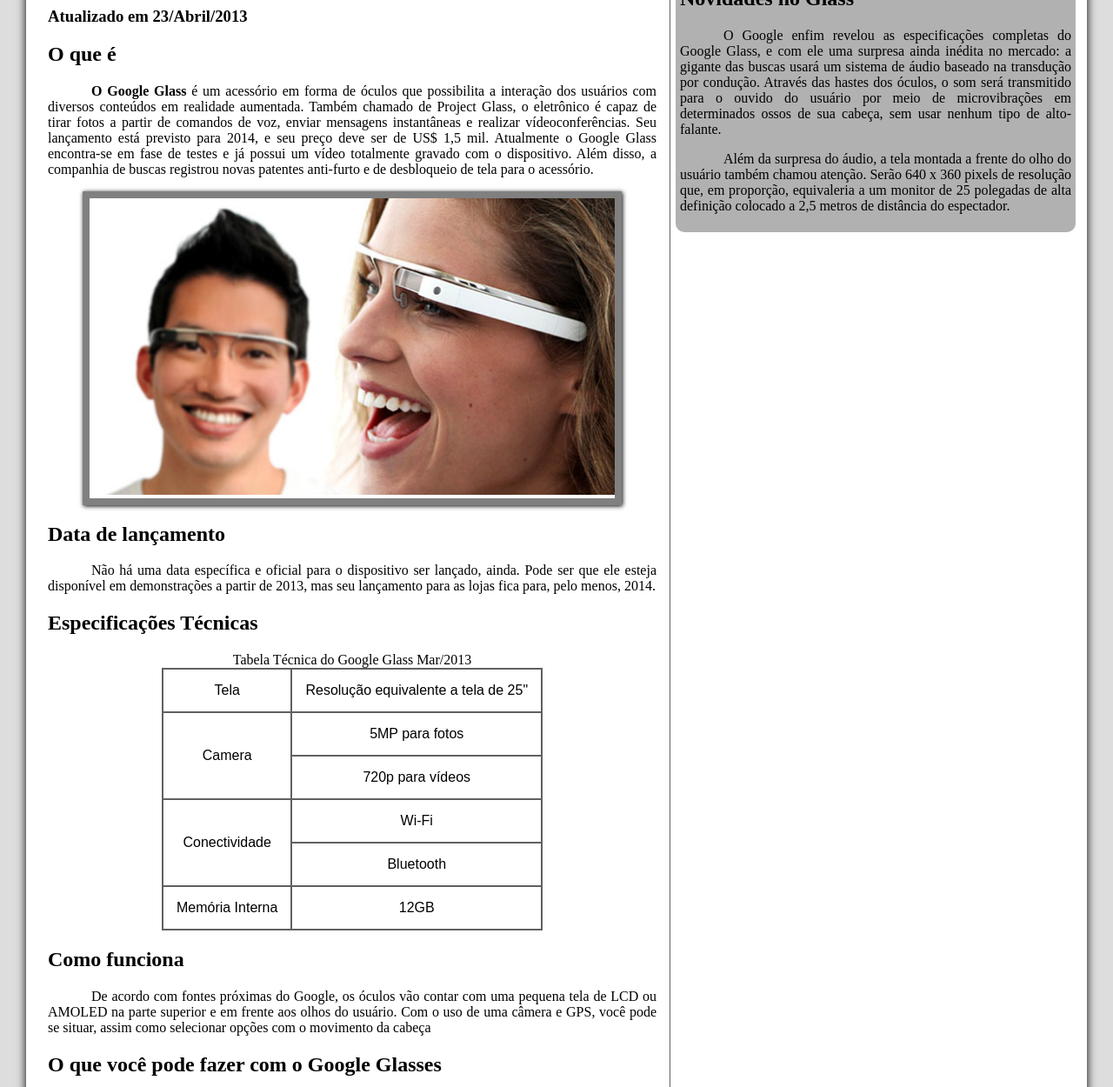
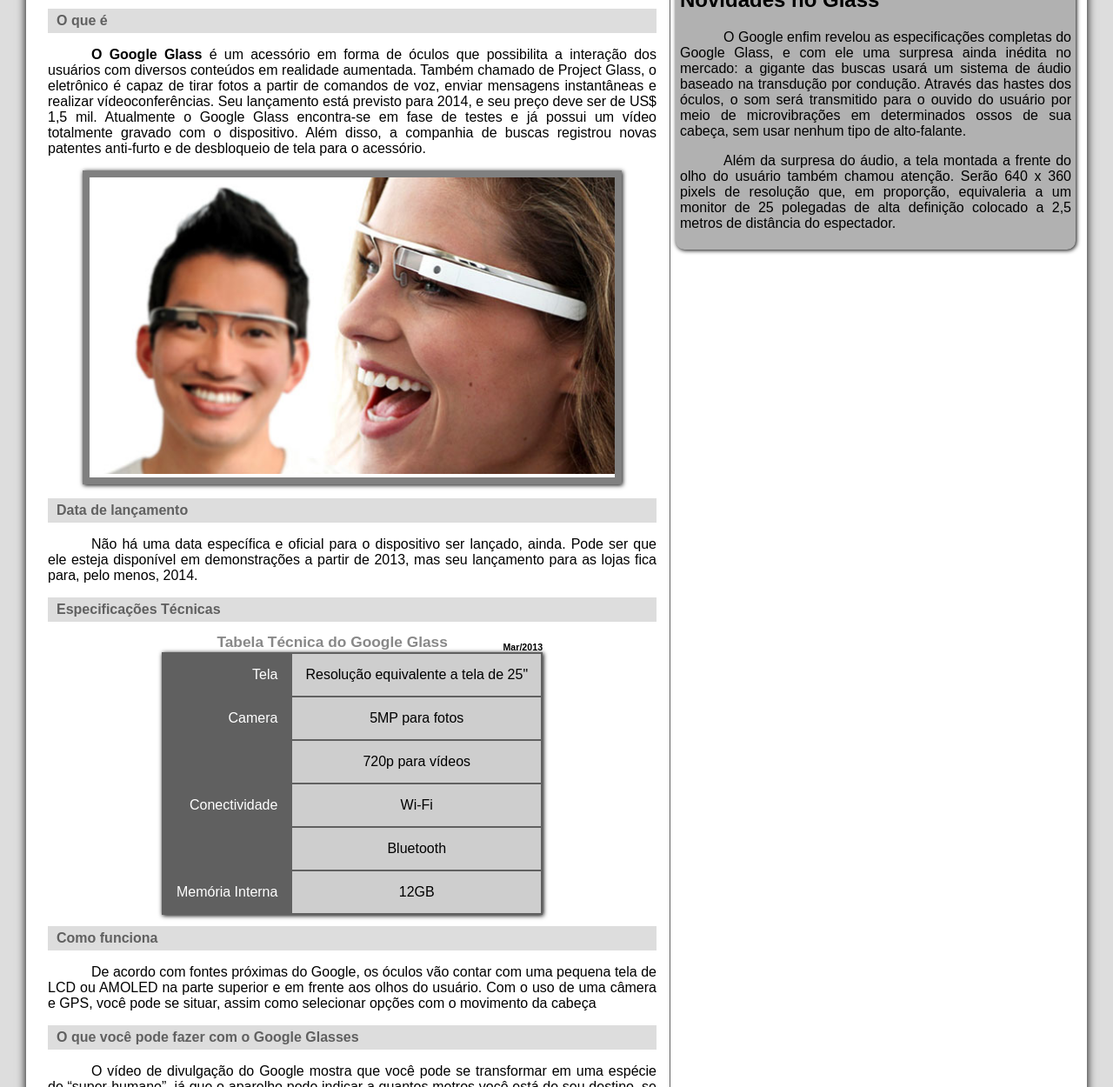
Before and after one commit to marcosscheffer/HTML-CSS, a plain HTML site: page Primeiro Site/index.html in a window 1280 px wide. Shown: the part 331-1581 px from the top of the page at 87% size. Drawn offline with Linux system fonts and the light colour scheme.

Commit message:
font repair

```diff
--- a/Primeiro Site/index.html
+++ b/Primeiro Site/index.html
@@ -32,47 +32,46 @@
         </header>
 
         <section id="body_site">
+            <article id="main">
+                <header id="head_main">
                     <hgroup>
                         <h3>Tecnologia > Inovações</h3>
                         <h1>Saiba tudo sobre o Google Glass</h1>
                         <h2>por Gustavo Guanabara</h2>
-                <h3>Atualizado em 23/Abril/2013</h3>
+                        <h3 class="h3_right">Atualizado em 23/Abril/2013</h3>
                     </hgroup>
+                </header>
                 <h2>O que é</h2>
                 <p><strong>O Google Glass</strong> é um acessório em forma de óculos que possibilita a interação dos usuários com diversos conteúdos em realidade aumentada. Também chamado de Project Glass, o eletrônico é capaz de tirar fotos a partir de comandos de voz, enviar mensagens instantâneas e realizar vídeo&shy;conferên&shy;cias. Seu lançamento está previsto para 2014, e seu preço deve ser de US$ 1,5 mil. Atualmente o Google Glass encontra-se em fase de testes e já possui um vídeo totalmente gravado com o dispositivo. Além disso, a companhia de buscas registrou novas patentes anti-furto e de desbloqueio de tela para o acessório.</p>
                 <figure id="img1">
-
                 <img src="midia/images/glass-quadro-homem-mulher.jpg" alt="">
-
                 <figcaption>
                     <h3>Google Glass</h3>
                     <p>Uma nova maneira de ver o mundo!</p>
                 </figcaption>
+                </figure>
 
-            </figure>
-            <h1>Data de lançamento</h1>
+                <h2>Data de lançamento</h2>
                 <p>Não há uma data específica e oficial para o dispositivo ser lançado, ainda. Pode ser que ele esteja disponível em demonstrações a partir de 2013, mas seu lançamento para as lojas fica para, pelo menos, 2014.</p>
 
-            <h1>Especificações Técnicas</h1>
-
+                <h2>Especificações Técnicas</h2>
                 <table id="tab">
-                <caption>Tabela Técnica do Google Glass Mar/2013</caption>
-
-                <tr><td>Tela</td> <td>Resolução equivalente a tela de 25"</td></tr>
-                <tr><td rowspan="2">Camera</td> <td>5MP para fotos</td></tr>
-                <tr><td>720p para vídeos</td></tr>
-                <tr><td rowspan="2">Conectividade</td> <td>Wi-Fi</td></tr>
-                <tr><td>Bluetooth</td></tr>
-                <tr><td>Memória Interna</td> <td>12GB</td></tr>
+                    <caption>Tabela Técnica do Google Glass <span>Mar/2013</span></caption>
+                    <tr><td class="espec">Tela</td><td class="especs">Resolução equivalente a tela de 25"</td></tr>
+                    <tr><td rowspan="2" class="espec">Camera</td><td class="especs">5MP para fotos</td></tr>
+                    <tr><td class="especs">720p para vídeos</td></tr>
+                    <tr><td rowspan="2" class="espec">Conectividade</td><td class="especs">Wi-Fi</td></tr>
+                    <tr><td class="especs">Bluetooth</td></tr>
+                    <tr><td class="espec">Memória Interna</td><td class="especs">12GB</td></tr>
                 </table>
-
-            <h1>Como funciona</h1>
+                <h2>Como funciona</h2>
                 <p>De acordo com fontes próximas do Google, os óculos vão contar com uma pequena tela de LCD ou AMOLED na parte superior e em frente aos olhos do usuário. Com o uso de uma câmera e GPS, você pode se situar, assim como selecionar opções com o movimento da cabeça</p>
 
-            <h1>O que você pode fazer com o Google Glasses</h1>
+                <h2>O que você pode fazer com o Google Glasses</h2>
                 <p>O vídeo de divulgação do Google mostra que você pode se transformar em uma espécie de “super-&shy;humano”, já que o aparelho pode indicar a quantos metros você está de seu destino, se o metrô está aberto ou fechado, mostrar o clima, agenda e até mesmo permitir que você marque encontros apenas com comandos de voz.</p>
 
                 [AQUI ENTRA UM VÍDEO]
+            </article>
         </section>
         <aside id="side">
             <h1>Outras Notícias</h1>
--- a/Primeiro Site/style/style_index.css
+++ b/Primeiro Site/style/style_index.css
@@ -10,6 +10,7 @@
 body {
     background-color:#dddddd;
     text-align: justify;
+    font-family: Arial, Helvetica, sans-serif;
 }
 p {
     text-align: justify;
@@ -120,6 +121,7 @@
     margin: 3px;
     padding: 5px;
     border-radius: 10px;
+    box-shadow: 1px 1px 5px black;
 }
 footer#final {
     clear: both;
@@ -143,6 +145,7 @@
     border-spacing: 0px;
     margin-left: auto;
     margin-right: auto;
+    box-shadow: 1px 1px 5px black;
 }
 table#tab td {
     border: 1px solid #606060;
@@ -151,3 +154,48 @@
     font-family: Arial, Helvetica, sans-serif;
     text-align:  center;
 }
+table#tab td.espec {
+    background-color: #606060;
+    text-align: right;
+    vertical-align: top;
+    color: white;
+}
+table#tab td.especs {
+    background-color: #cecece;
+}
+table#tab caption {
+    color: #888888;
+    font-size: 13pt;
+    font-weight: bolder;
+}
+table#tab caption span {
+    display: block;
+    float: right;
+    color: black;
+    font-size: 8pt;
+    margin-top: 10px;
+}
+article#main h2 {
+    font-size: 12pt;
+    color: #606060;
+    background-color: #dddddd;
+    padding: 5px 0px 5px 10px;
+    margin-top: 10px 0px 10px 0px;
+}
+article#main header#head_main h1 {
+    font-family: "Bubblegum", sans-serif;
+    font-size: 20pt;
+    color: #606060;
+    margin: 0px;
+}
+article#main header#head_main h2 {
+    font-size: 13pt;
+    color: #cecece;
+    background-color: #ffffff;
+    margin-bottom: 0px;
+    margin-top: 0px;
+}
+article#main header#head_main h3.h3_right {
+    text-align: right;
+    font-size: 8pt;
+}
```
Lines whose indentation alone changed are shown as unchanged.
